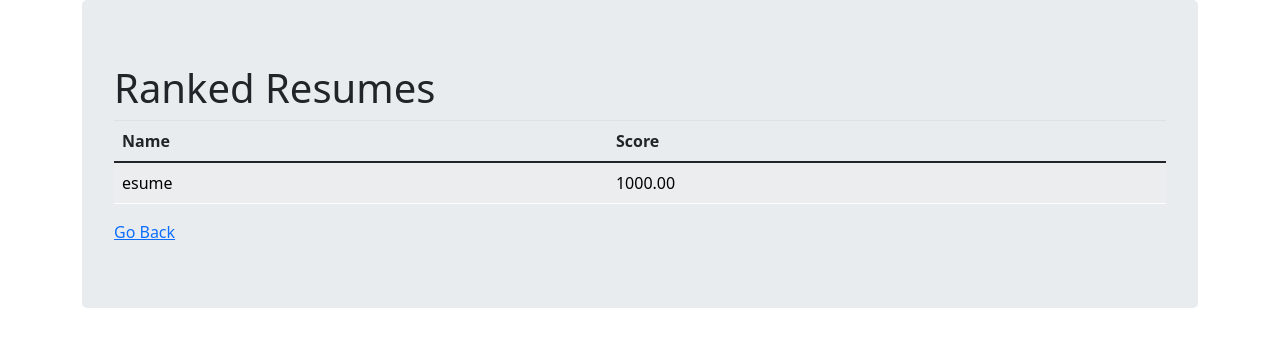
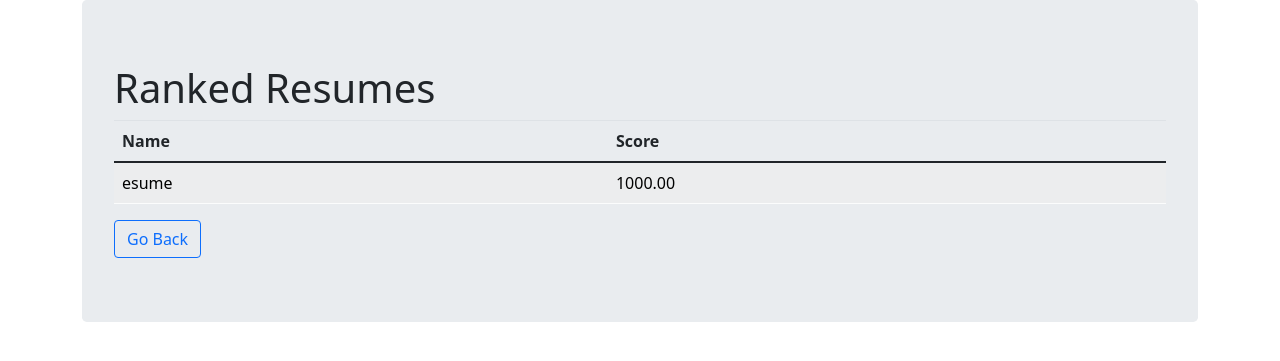
Before and after one commit to OGnewar/SkillSync---NER-based-Resume-Ranking-System, a Python web app: template templates/results.html in a window 1280 px wide. Shown: the part 76-437 px from the top of the page. Run offline with Jinja, Linux system fonts and the light colour scheme; the template is opened without the code that fills it: most values are stand-ins (such as "Sample title", 1, 10 or a date in 2020).

Commit message:
Template files updated

```diff
--- a/templates/results.html
+++ b/templates/results.html
@@ -22,7 +22,7 @@
                 {% endfor %}
             </tbody>
         </table>
-        <a href="{{ url_for('rank') }}">Go Back</a>
+        <a href="{{ url_for('rank') }}"><button type="button" class="btn btn-outline-primary">Go Back</button></a>
     </div>
 </div>
 
```
